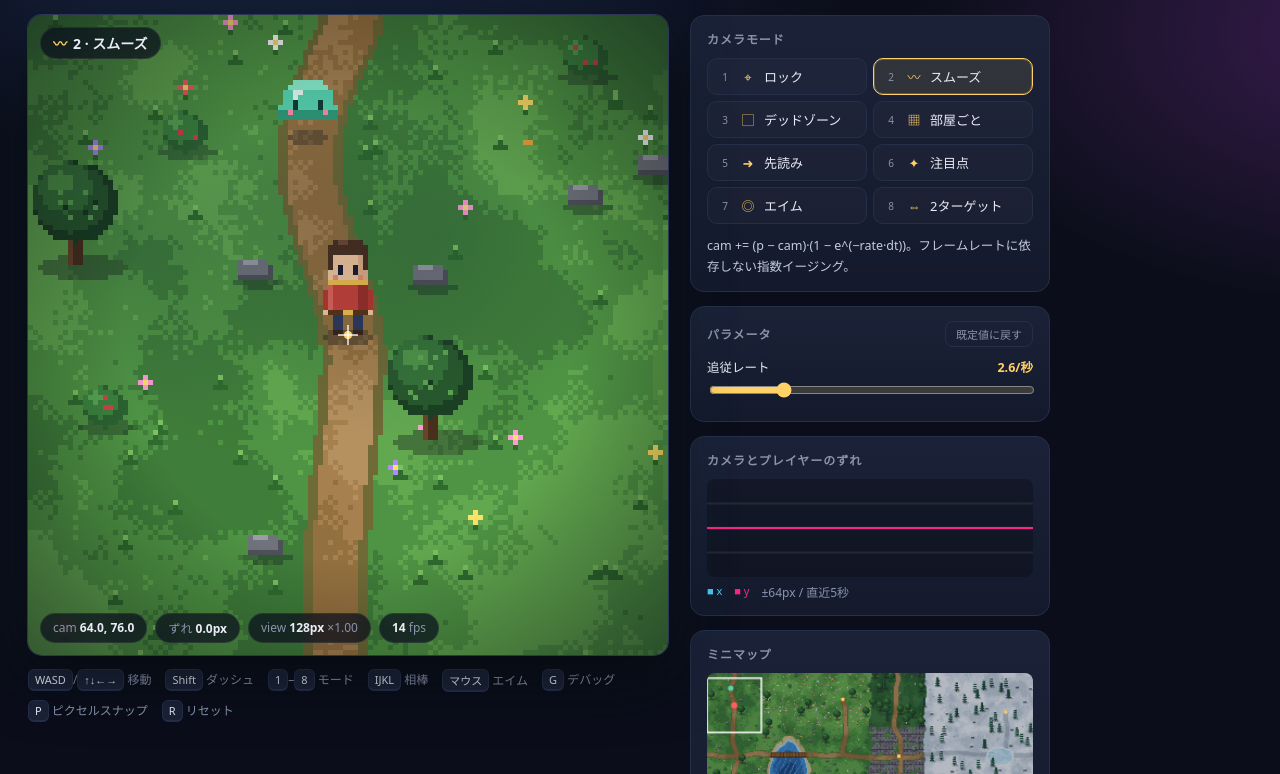
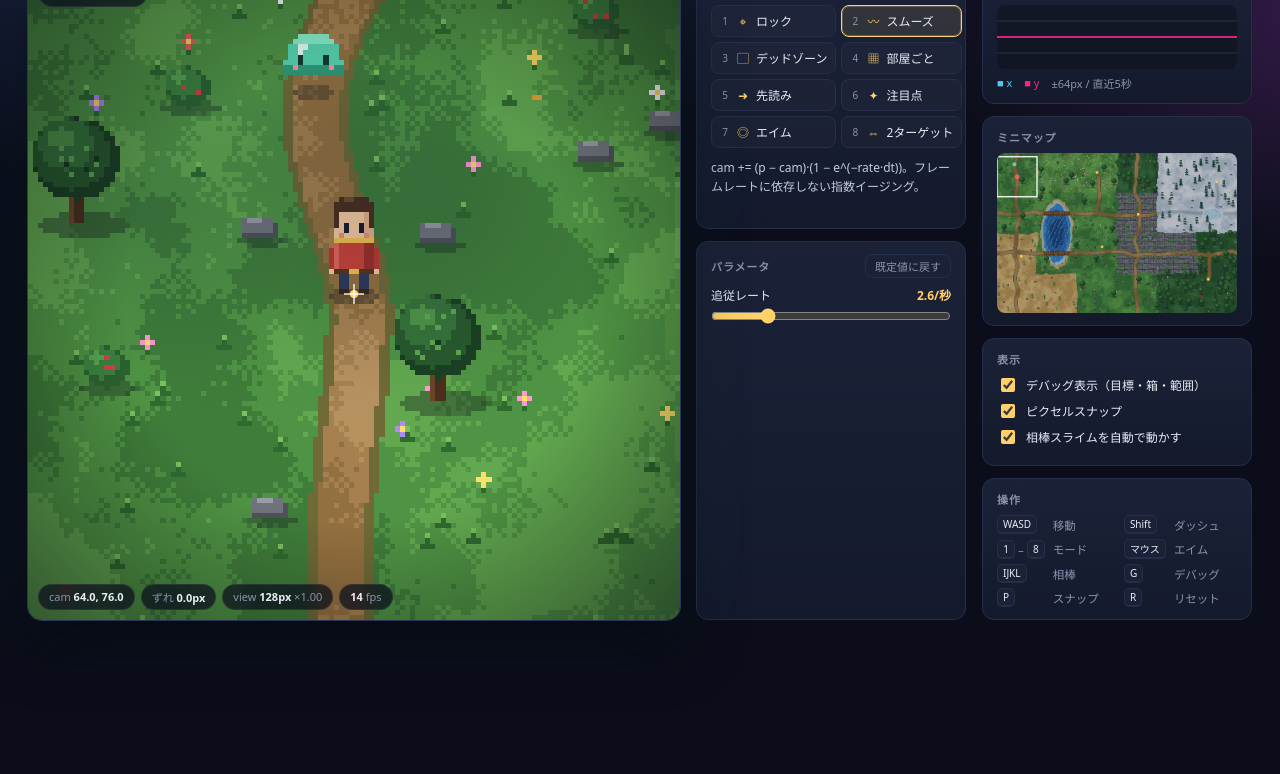
Before and after one commit to kumi0708/2d-camera-follow-lab, a website with bundled scripts: page index.html in a window 1280 px wide. Shown: the part 84-858 px from the top of the page. After the commit the page ends 800 px from the top, so only its background shows below. Built offline with nearby package versions, Linux system fonts and the light colour scheme; animation ran at ten frames a second.

Commit message:
Fit the whole UI on one screen
The side panel was taller than a typical laptop window. Split it into
two columns, size the game view from the window height, move the key
hints into a compact card, and let the minimap take whatever height
is left. Narrower windows get one scrolling panel column; phones stack.

Co-Authored-By: Claude Opus 5.5 <noreply@anthropic.com>

```diff
--- a/index.html
+++ b/index.html
@@ -19,40 +19,33 @@
         <div class="hud top"><div id="hud-mode" class="chip"></div></div>
         <div id="hud-stats" class="hud bottom"></div>
       </div>
-      <div class="keys">
-        <span><kbd>WASD</kbd>/<kbd>↑↓←→</kbd> 移動</span>
-        <span><kbd>Shift</kbd> ダッシュ</span>
-        <span><kbd>1</kbd>–<kbd>8</kbd> モード</span>
-        <span><kbd>IJKL</kbd> 相棒</span>
-        <span><kbd>マウス</kbd> エイム</span>
-        <span><kbd>G</kbd> デバッグ</span>
-        <span><kbd>P</kbd> ピクセルスナップ</span>
-        <span><kbd>R</kbd> リセット</span>
-      </div>
     </section>
 
     <aside class="panel">
+      <div class="col">
         <div class="card">
           <h2>カメラモード</h2>
           <div id="modes" class="modes"></div>
           <p id="mode-desc" class="desc"></p>
         </div>
 
-      <div class="card">
+        <div class="card grow">
           <div class="card-head">
             <h2>パラメータ</h2>
             <button id="reset-params" class="ghost">既定値に戻す</button>
           </div>
           <div id="params"></div>
         </div>
+      </div>
 
+      <div class="col">
         <div class="card">
           <h2>カメラとプレイヤーのずれ</h2>
-        <canvas id="graph" width="300" height="90"></canvas>
+          <canvas id="graph" width="300" height="80"></canvas>
           <div class="legend"><span class="lx">■ x</span><span class="ly">■ y</span><span class="muted">±64px / 直近5秒</span></div>
         </div>
 
-      <div class="card">
+        <div class="card fill">
           <h2>ミニマップ</h2>
           <canvas id="minimap" width="300" height="200"></canvas>
         </div>
@@ -60,8 +53,22 @@
         <div class="card">
           <h2>表示</h2>
           <label class="toggle"><input id="opt-debug" type="checkbox"><span>デバッグ表示（目標・箱・範囲）</span></label>
-        <label class="toggle"><input id="opt-snap" type="checkbox"><span>ピクセルスナップ（カメラとキャラを整数座標に）</span></label>
+          <label class="toggle"><input id="opt-snap" type="checkbox"><span>ピクセルスナップ</span></label>
           <label class="toggle"><input id="opt-buddy" type="checkbox"><span>相棒スライムを自動で動かす</span></label>
+        </div>
+        <div class="card">
+          <h2>操作</h2>
+          <div class="keys">
+            <span><kbd>WASD</kbd></span><span>移動</span>
+            <span><kbd>Shift</kbd></span><span>ダッシュ</span>
+            <span><kbd>1</kbd>–<kbd>8</kbd></span><span>モード</span>
+            <span><kbd>マウス</kbd></span><span>エイム</span>
+            <span><kbd>IJKL</kbd></span><span>相棒</span>
+            <span><kbd>G</kbd></span><span>デバッグ</span>
+            <span><kbd>P</kbd></span><span>スナップ</span>
+            <span><kbd>R</kbd></span><span>リセット</span>
+          </div>
+        </div>
       </div>
     </aside>
   </main>
--- a/style.css
+++ b/style.css
@@ -8,117 +8,158 @@
   --accent: #ffd166;
   --cyan: #4cc9f0;
   --pink: #f72585;
+
+  --header-h: 52px;
+  --pad: 20px;
+  --gap: 16px;
+  --col-w: 270px;
+  /* Game view: as large as the window allows, leaving room for the two panel columns. */
+  --stage: clamp(
+    320px,
+    min(
+      calc(100vh - var(--header-h) - var(--pad) * 2),
+      calc(100vw - var(--col-w) * 2 - var(--gap) * 3 - var(--pad) * 2)
+    ),
+    760px
+  );
 }
 * { box-sizing: border-box; }
+html, body { height: 100%; }
 body {
   margin: 0;
-  min-height: 100vh;
   background:
     radial-gradient(1200px 600px at 20% -10%, #1f2a52 0%, transparent 60%),
     radial-gradient(900px 500px at 110% 10%, #3a1c4f 0%, transparent 55%),
     var(--bg);
+  background-attachment: fixed;
   color: var(--text);
   font-family: "Hiragino Sans", "Noto Sans JP", system-ui, sans-serif;
 }
-header { padding: 22px 28px 6px; }
-h1 { margin: 0; font-size: 22px; letter-spacing: 0.02em; }
+
+header {
+  height: var(--header-h);
+  padding: 0 var(--pad);
+  display: flex;
+  align-items: center;
+  gap: 16px;
+  overflow: hidden;
+}
+h1 { margin: 0; font-size: 18px; letter-spacing: 0.02em; white-space: nowrap; }
 .logo { color: var(--accent); }
-header p { margin: 6px 0 0; color: var(--muted); font-size: 13px; }
+header p { margin: 0; color: var(--muted); font-size: 12px; white-space: nowrap; overflow: hidden; text-overflow: ellipsis; }
 
 main {
   display: flex;
-  gap: 22px;
-  padding: 16px 28px 28px;
+  justify-content: center;
   align-items: flex-start;
-  flex-wrap: wrap;
+  gap: var(--gap);
+  padding: 0 var(--pad) var(--pad);
 }
-.stage { flex: 0 1 640px; min-width: 320px; }
+
+/* ---------- stage ---------- */
+.stage { flex: none; width: var(--stage); }
 .frame {
   position: relative;
+  width: var(--stage);
+  height: var(--stage);
   border-radius: 14px;
   overflow: hidden;
   box-shadow: 0 0 0 1px #2c3658, 0 20px 60px rgba(0, 0, 0, 0.55), 0 0 80px rgba(76, 201, 240, 0.08);
-  aspect-ratio: 1;
-  width: 100%;
-  max-width: 640px;
 }
-#view {
-  display: block;
-  width: 100%;
-  height: 100%;
-  image-rendering: pixelated;
-}
+#view { display: block; width: 100%; height: 100%; image-rendering: pixelated; }
 #view.aiming { cursor: none; }
-.hud { position: absolute; left: 12px; right: 12px; pointer-events: none; display: flex; gap: 8px; }
-.hud.top { top: 12px; }
-.hud.bottom { bottom: 12px; flex-wrap: wrap; font-size: 12px; }
+.hud { position: absolute; left: 10px; right: 10px; pointer-events: none; display: flex; gap: 6px; }
+.hud.top { top: 10px; }
+.hud.bottom { bottom: 10px; flex-wrap: wrap; font-size: 11px; }
 .chip, .hud.bottom span {
   background: rgba(10, 14, 28, 0.72);
   backdrop-filter: blur(6px);
   border: 1px solid rgba(255, 255, 255, 0.08);
   border-radius: 999px;
-  padding: 5px 12px;
+  padding: 4px 10px;
 }
-.chip { font-weight: 700; font-size: 14px; }
+.chip { font-weight: 700; font-size: 13px; }
 .chip-icon { color: var(--accent); margin-right: 6px; }
 .hud.bottom span { color: var(--muted); font-variant-numeric: tabular-nums; }
 .hud.bottom b { color: var(--text); font-weight: 600; }
 
-.keys { display: flex; flex-wrap: wrap; gap: 8px 14px; margin-top: 14px; font-size: 12px; color: var(--muted); }
+.keys {
+  display: grid;
+  grid-template-columns: auto 1fr auto 1fr;
+  gap: 5px 8px;
+  align-items: center;
+  font-size: 11.5px;
+  color: var(--muted);
+}
+.keys span:nth-child(odd) { display: flex; gap: 3px; align-items: center; }
 kbd {
   display: inline-block;
-  min-width: 20px;
-  padding: 2px 6px;
-  border-radius: 6px;
+  min-width: 18px;
+  padding: 1px 5px;
+  border-radius: 5px;
   background: var(--card2);
   border: 1px solid var(--line);
   border-bottom-width: 2px;
   color: var(--text);
   font-family: inherit;
-  font-size: 11px;
+  font-size: 10px;
   text-align: center;
 }
 
-.panel { flex: 1 1 320px; max-width: 360px; display: flex; flex-direction: column; gap: 14px; }
+/* ---------- panel ---------- */
+.panel {
+  flex: none;
+  display: grid;
+  grid-template-columns: var(--col-w) var(--col-w);
+  gap: var(--gap);
+  height: var(--stage);
+}
+.col { display: flex; flex-direction: column; gap: 12px; min-height: 0; overflow-y: auto; scrollbar-width: thin; }
+.col > .card { flex: none; }
 .card {
   background: linear-gradient(180deg, var(--card2), var(--card));
   border: 1px solid var(--line);
-  border-radius: 14px;
-  padding: 14px 16px;
+  border-radius: 12px;
+  padding: 12px 14px;
 }
-.card h2 { margin: 0 0 10px; font-size: 12px; letter-spacing: 0.08em; color: var(--muted); font-weight: 700; }
-.card-head { display: flex; justify-content: space-between; align-items: center; margin-bottom: 4px; }
+.col > .card.grow { flex: 1 1 auto; min-height: 120px; overflow-y: auto; }
+/* Minimap takes whatever height is left in its column, down to a small minimum. */
+.col > .card.fill { flex: 1 1 auto; min-height: 110px; display: flex; flex-direction: column; }
+.card.fill #minimap { flex: 1 1 0; min-height: 0; height: auto; max-height: 100%; object-fit: contain; object-position: left top; }
+.card h2 { margin: 0 0 8px; font-size: 11px; letter-spacing: 0.08em; color: var(--muted); font-weight: 700; }
+.card-head { display: flex; justify-content: space-between; align-items: center; margin-bottom: 2px; }
 .card-head h2 { margin: 0; }
 
-.modes { display: grid; grid-template-columns: 1fr 1fr; gap: 6px; }
+.modes { display: grid; grid-template-columns: 1fr 1fr; gap: 5px; }
 .mode {
-  display: flex; align-items: center; gap: 8px;
-  padding: 8px 10px;
-  border-radius: 10px;
+  display: flex; align-items: center; gap: 6px;
+  padding: 6px 8px;
+  border-radius: 8px;
   border: 1px solid var(--line);
   background: rgba(255, 255, 255, 0.02);
   color: var(--text);
-  font: inherit; font-size: 13px;
+  font: inherit; font-size: 12px;
+  white-space: nowrap;
   cursor: pointer;
   transition: background 0.15s, border-color 0.15s, transform 0.1s;
 }
 .mode:hover { background: rgba(255, 255, 255, 0.06); }
 .mode:active { transform: scale(0.98); }
 .mode.active { border-color: var(--accent); background: rgba(255, 209, 102, 0.1); box-shadow: 0 0 0 1px rgba(255, 209, 102, 0.25) inset; }
-.mode .key { font-size: 10px; color: var(--muted); width: 14px; }
-.mode .icon { color: var(--accent); width: 16px; text-align: center; }
-.desc { margin: 12px 0 0; font-size: 12.5px; line-height: 1.65; color: #c5cbe0; min-height: 3.3em; }
+.mode .key { font-size: 10px; color: var(--muted); width: 10px; }
+.mode .icon { color: var(--accent); width: 14px; text-align: center; }
+.desc { margin: 10px 0 0; font-size: 12px; line-height: 1.6; color: #c5cbe0; min-height: 4.8em; }
 
-.param { display: block; margin: 10px 0 4px; }
-.ptop { display: flex; justify-content: space-between; font-size: 12.5px; margin-bottom: 4px; }
+.param { display: block; margin: 8px 0 2px; }
+.ptop { display: flex; justify-content: space-between; font-size: 12px; margin-bottom: 2px; }
 .ptop b { color: var(--accent); font-variant-numeric: tabular-nums; font-weight: 600; }
-input[type="range"] { width: 100%; accent-color: var(--accent); }
-.toggle { display: flex; gap: 8px; align-items: center; font-size: 12.5px; margin: 8px 0; cursor: pointer; }
-.toggle input { accent-color: var(--accent); width: 15px; height: 15px; }
-.muted { color: var(--muted); font-size: 12px; }
+input[type="range"] { width: 100%; margin: 2px 0; accent-color: var(--accent); }
+.toggle { display: flex; gap: 8px; align-items: center; font-size: 12px; margin: 6px 0; cursor: pointer; }
+.toggle input { accent-color: var(--accent); width: 14px; height: 14px; flex: none; }
+.muted { color: var(--muted); font-size: 11px; }
 button.ghost {
   background: transparent; border: 1px solid var(--line); color: var(--muted);
-  border-radius: 8px; padding: 4px 10px; font: inherit; font-size: 11px; cursor: pointer;
+  border-radius: 8px; padding: 3px 9px; font: inherit; font-size: 11px; cursor: pointer;
 }
 button.ghost:hover { color: var(--text); border-color: var(--muted); }
 
@@ -127,3 +168,31 @@ button.ghost:hover { color: var(--text); border-color: var(--muted); }
 .legend { display: flex; gap: 12px; margin-top: 6px; font-size: 11px; }
 .lx { color: var(--cyan); }
 .ly { color: var(--pink); }
+
+/* ---------- narrower windows: one panel column ---------- */
+@media (max-width: 1180px) {
+  :root {
+    --stage: clamp(
+      300px,
+      min(
+        calc(100vh - var(--header-h) - var(--pad) * 2),
+        calc(100vw - var(--col-w) - var(--gap) * 2 - var(--pad) * 2)
+      ),
+      760px
+    );
+  }
+  /* One column that scrolls on its own; cards keep their natural height. */
+  .panel { display: flex; flex-direction: column; gap: 12px; width: var(--col-w); overflow-y: auto; scrollbar-width: thin; padding-right: 2px; }
+  .col { display: contents; }
+  .col > .card, .col > .card.grow, .col > .card.fill { flex: none; min-height: 0; overflow: visible; }
+  .card.fill #minimap { flex: none; height: auto; max-height: none; }
+}
+
+/* ---------- phones / very narrow: stack ---------- */
+@media (max-width: 720px) {
+  :root { --stage: calc(100vw - var(--pad) * 2); }
+  header { height: auto; padding-top: 14px; flex-wrap: wrap; }
+  header p { white-space: normal; }
+  main { flex-direction: column; align-items: center; }
+  .panel { height: auto; width: var(--stage); overflow: visible; }
+}
```
Lines whose indentation alone changed are shown as unchanged.
